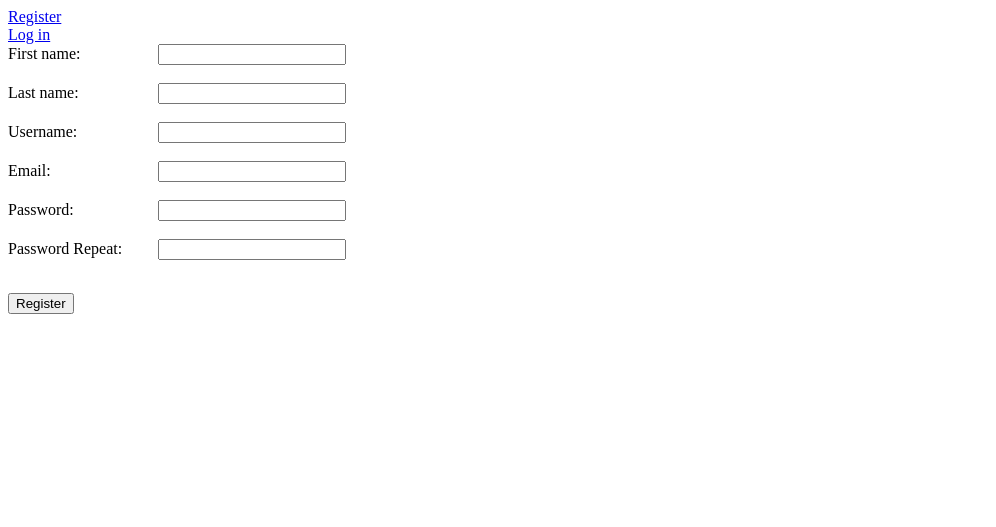
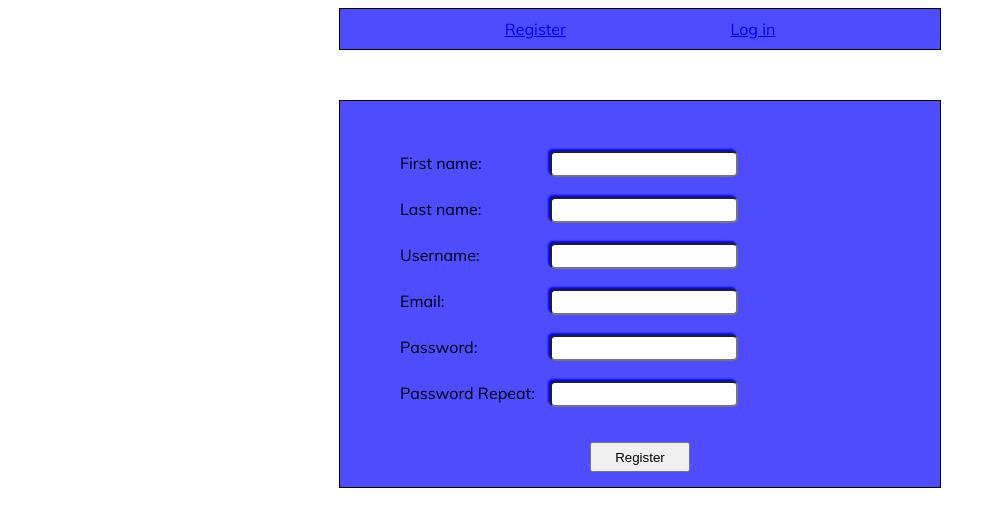
Before and after one commit to SickMyDucks/my-final-filer, a PHP site: template views/register.html.twig in a window 1280 px wide. Shown: the top 527 px of the page, without its empty margins (0-996 px from the left). Run offline with PHP 8.4, Linux system fonts and the light colour scheme; the template is opened without the code that fills it, so the values that code supplies are empty; some libraries are stand-ins or nearby versions.

Commit message:
Register css

```diff
--- a/assets/css/style.css
+++ b/assets/css/style.css
@@ -1,9 +1,37 @@
+@font-face {
+    font-family: "Muli";
+    src: url("Muli-Regular.ttf");
+}
+
 body {
     font-family: 'Muli';
 }
+.header {
+    background-color: #4d4dff;
+    display: flex;
+    justify-content: space-evenly;
+    align-items: center;
+    flex-direction: row;
+    margin: auto;
+    margin-bottom: 50px;
+    width: 600px;
+    height: 40px;
+    border: solid 1px;
+}
+
+a:hover {
+    color: white;
+}
 
 form[name="register"] {
+    background-color: #4d4dff;
     width: 600px;
+    display: flex;
+    justify-content: center;
+    flex-direction: column;
+    border: solid 1px;
+    margin: auto;
+    padding-top: 50px;
 }
 
 form[name="register"] label {
@@ -11,9 +39,23 @@ form[name="register"] label {
     display: inline-block;
     white-space: nowrap;
     width: 25%;
+    margin-left: 10%;
 }
+
 form[name="register"] input[type="text"], form[name="register"] input[type="password"] {
     width: 30%;
+    height: 20px;
+    box-shadow: -2px -2px 2px blue;
+    border-radius: 5px;
+}
+
+form[name="register"] input[type="submit"] {
+    width: 100px;
+    height: 30px;
+}
+
+form[name="register"] input[type="submit"]:hover {
+    box-shadow: 0 12px 16px 0 rgba(0,0,0,0.24), 0 17px 50px 0 rgba(0,0,0,0.19);
 }
 
 span {
```
Also changed, not shown: assets/css/Muli-Regular.ttf (added).
